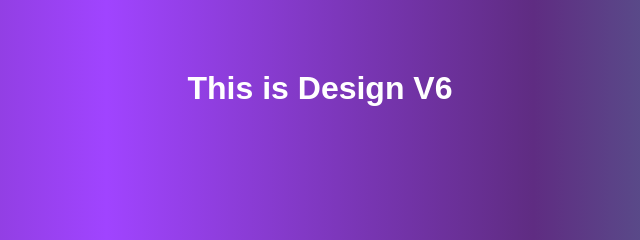
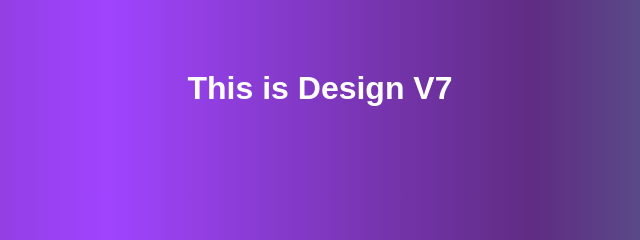
Before and after one commit to sunnychauhan75/Myrepo, a plain HTML site: page index.html in a window 1280 px wide. Shown: the part 312-552 px from the top of the page, 320-960 px from the left. Drawn offline with Linux system fonts and the light colour scheme.

Commit message:
This is V7

```diff
--- a/index.html
+++ b/index.html
@@ -9,7 +9,7 @@
     <title>Document</title>
 </head>
 <body>
-    <h1>This is Design V6</h1>
+    <h1>This is Design V7</h1>
 </body>
 
 </html>
```
